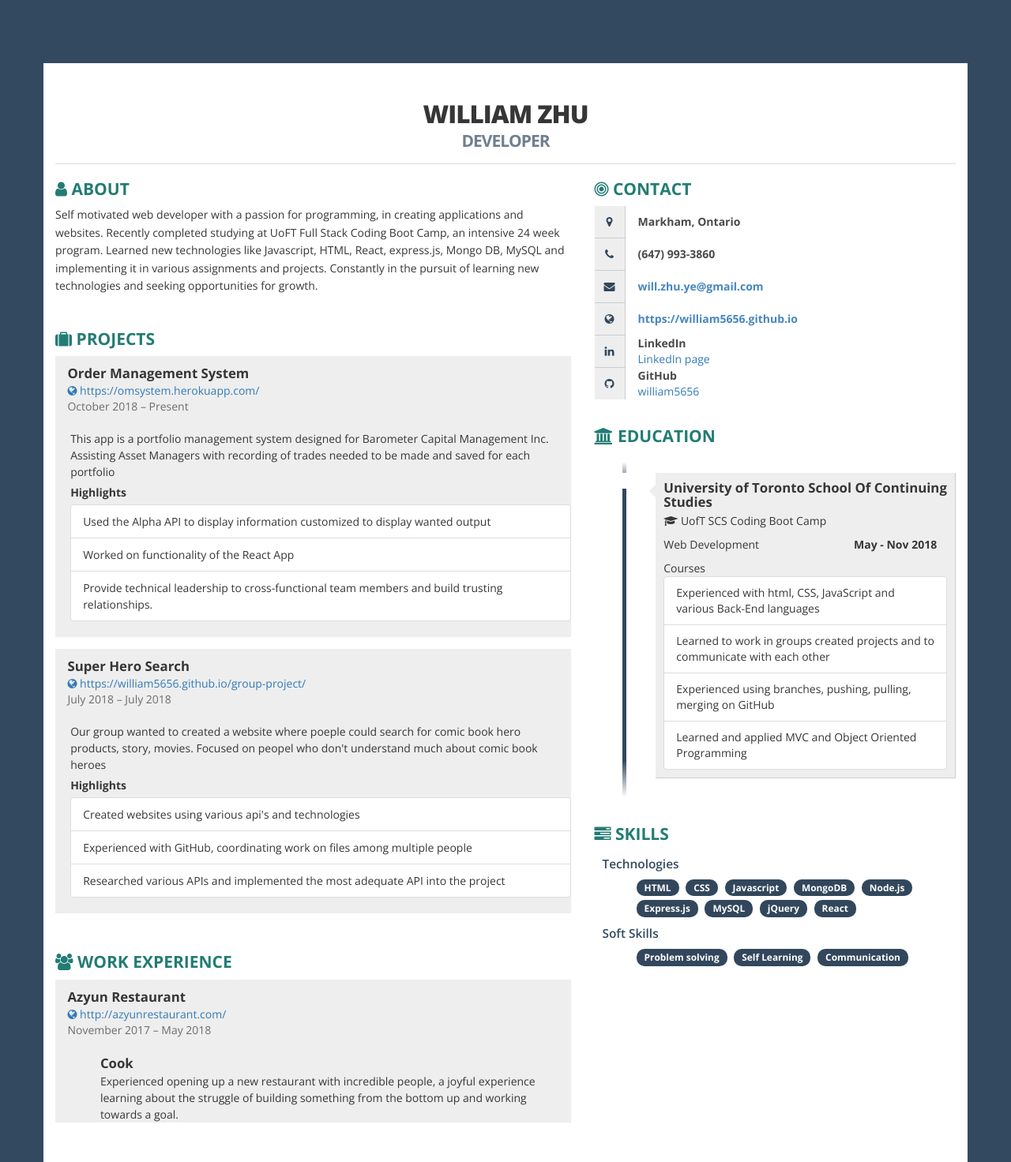
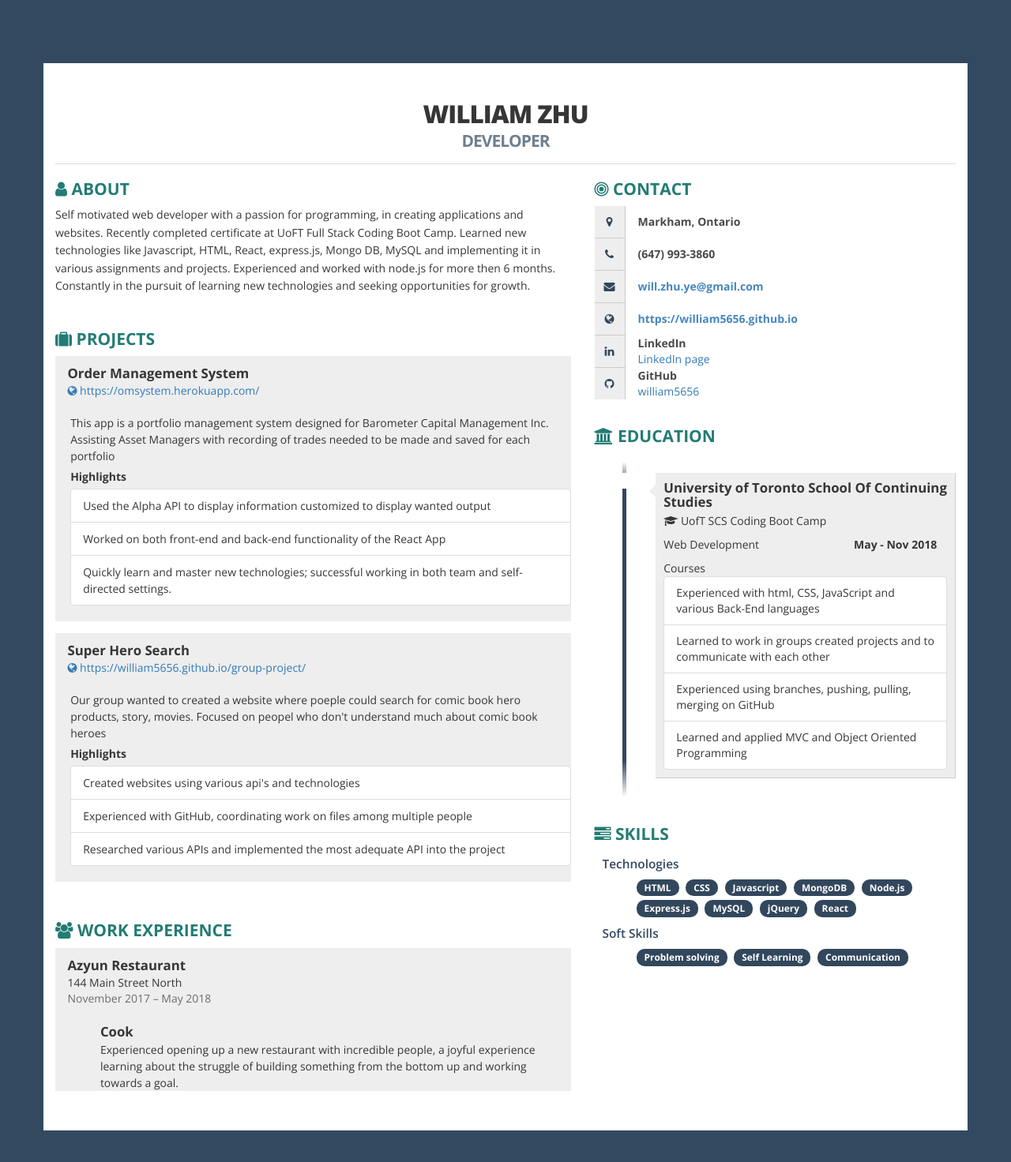
Before and after one commit to william5656/resume-json, a website: page index.html in a window 1280 px wide. Shown: the whole page at 79% size. After the commit the page ends 1447 px from the top, so only its background shows below. Drawn offline with nearby package versions, Linux system fonts and the light colour scheme.

Commit message:
edited oms project

```diff
--- a/index.html
+++ b/index.html
@@ -381,7 +381,7 @@ blockquote,
 
 <div class="box">
 <h2><i class="fa fa-user ico"></i> About</h2>
-<p style="line-height: 1.6;">Self motivated web developer with a passion for programming, in creating applications and websites. Recently completed studying at UoFT Full Stack Coding Boot Camp, an intensive 24 week program. Learned new technologies like Javascript, HTML, React, express.js, Mongo DB, MySQL and implementing it in various assignments and projects. Constantly in the pursuit of learning new technologies and seeking opportunities for growth. </p>
+<p style="line-height: 1.6;">Self motivated web developer with a passion for programming, in creating applications and websites. Recently completed certificate at UoFT Full Stack Coding Boot Camp. Learned new technologies like Javascript, HTML, React, express.js, Mongo DB, MySQL and implementing it in various assignments and projects. Experienced and worked with node.js for more then 6 months. Constantly in the pursuit of learning new technologies and seeking opportunities for growth. </p>
 </div>
 
 <div class="box">
@@ -393,7 +393,7 @@ blockquote,
 <div class="address">
 <a href="https:&#x2F;&#x2F;omsystem.herokuapp.com&#x2F;" target="_blank"><i class="fa fa-globe ico"></i> https:&#x2F;&#x2F;omsystem.herokuapp.com&#x2F;</a>
 </div>
-<div class="year">October 2018 – Present </div>
+<div class="year"> </div>
 </div>
 </div>
 <div class="row">
@@ -403,8 +403,8 @@ This app is a portfolio management system designed for Barometer Capital Managem
 <div class="highlights">Highlights</div>
 <ul class="list-group">
 <li class="list-group-item">Used the Alpha API to display information customized to display wanted output</li>
-<li class="list-group-item">Worked on functionality of the React App</li>
-<li class="list-group-item">Provide technical leadership to cross-functional team members and build trusting relationships.</li>
+<li class="list-group-item">Worked on both front-end and back-end functionality of the React App</li>
+<li class="list-group-item">Quickly learn and master new technologies; successful working in both team and self-directed settings.</li>
 </ul>
 </div>
 </div>
@@ -417,7 +417,7 @@ This app is a portfolio management system designed for Barometer Capital Managem
 <div class="address">
 <a href="https:&#x2F;&#x2F;william5656.github.io&#x2F;group-project&#x2F;" target="_blank"><i class="fa fa-globe ico"></i> https:&#x2F;&#x2F;william5656.github.io&#x2F;group-project&#x2F;</a>
 </div>
-<div class="year">July 2018 – July 2018</div>
+<div class="year"></div>
 </div>
 </div>
 <div class="row">
@@ -443,7 +443,7 @@ Our group wanted to created a website where poeple could search for comic book h
 <div class="details">
 <div class="where">Azyun Restaurant</div>
 <div class="address">
-<a href="http:&#x2F;&#x2F;azyunrestaurant.com&#x2F;" target="_blank"><i class="fa fa-globe ico"></i> http:&#x2F;&#x2F;azyunrestaurant.com&#x2F;</a>
+144 Main Street North
 </div>
 <div class="year">November 2017 – May 2018</div>
 </div>
```
